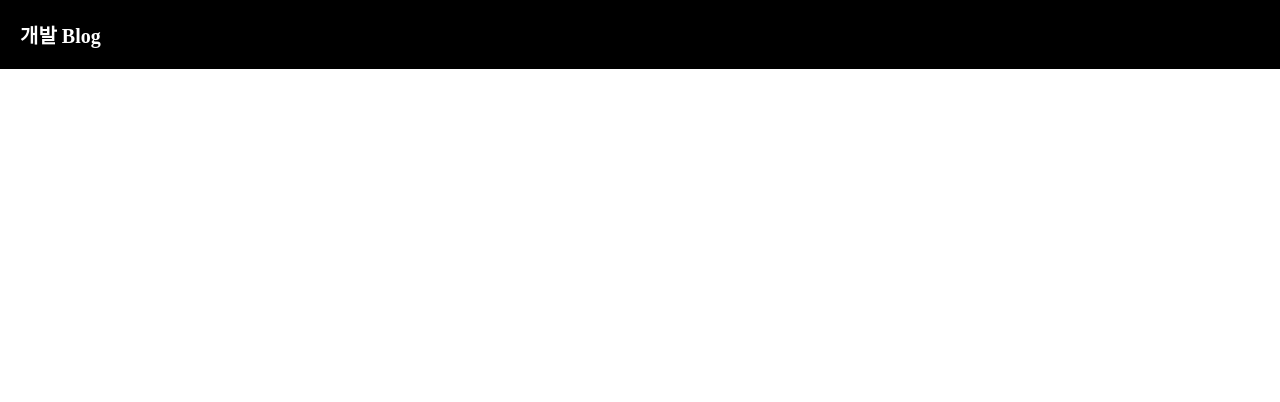
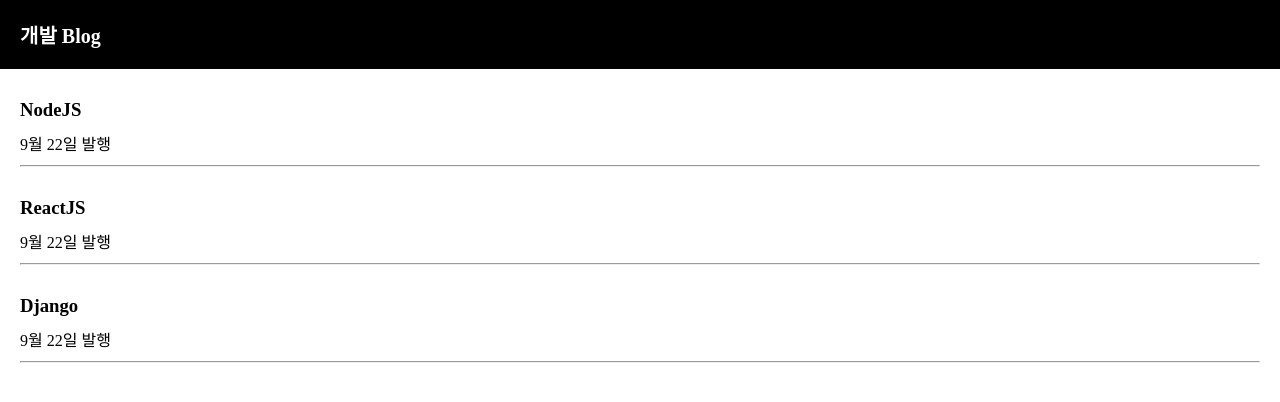
Before and after one commit to hwd3004/react_blog, a React (Create React App) app: page / in a window 1280 px wide. Shown: the top 402 px of the page. Built offline with nearby package versions, Linux system fonts and the light colour scheme.

Commit message:
useState

```diff
--- a/src/App.css
+++ b/src/App.css
@@ -16,3 +16,15 @@
   font-weight: 600;
   font-size: 20px;
 }
+
+.list {
+  margin-top: 30px;
+  text-align: left;
+  padding-left: 20px;
+  padding-right: 20px;
+}
+
+.list > h3,
+.list > p {
+  margin-bottom: 10px;
+}
--- a/src/App.js
+++ b/src/App.js
@@ -1,10 +1,38 @@
 import React from "react";
+import { useState } from "react";
 import "./App.css";
 
 function App() {
+  let [글제목, 글제목변경] = useState("남자 코트 추천");
+  let [글제목2, 글제목변경2] = useState("남자 코트 추천2");
+  // let [글제목, 글제목변경] = useState(["남자 코트 추천", "강남 우동 맛집"]);
+  let posts = "분당 맛집";
+
+  let [제목, 제목변경] = useState(["NodeJS", "ReactJS", "Django"]);
+
   return (
     <div className="App">
-      <div className="black-nav">개발 Blog</div>
+      <div className="black-nav">
+        <div>개발 Blog</div>
+      </div>
+
+      <div className="list">
+        <h3> {제목[0]} </h3>
+        <p>9월 22일 발행</p>
+        <hr />
+      </div>
+
+      <div className="list">
+        <h3> {제목[1]} </h3>
+        <p>9월 22일 발행</p>
+        <hr />
+      </div>
+
+      <div className="list">
+        <h3> {제목[2]} </h3>
+        <p>9월 22일 발행</p>
+        <hr />
+      </div>
     </div>
   );
 }
```
Also changed, not shown: 1 other file (tests, documents, lock files or other folders).
